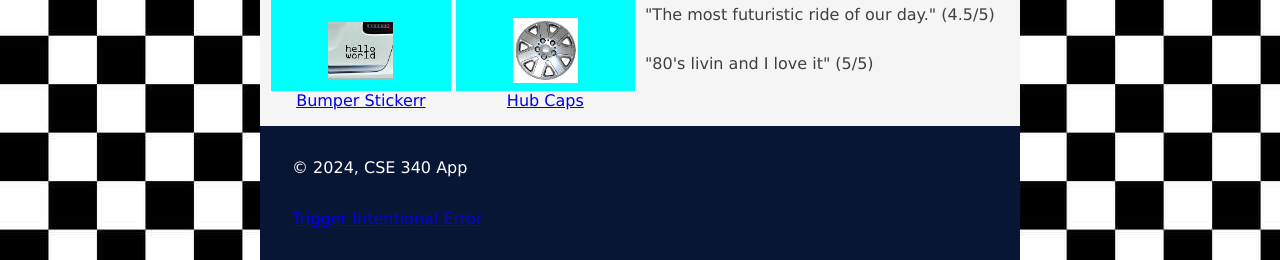
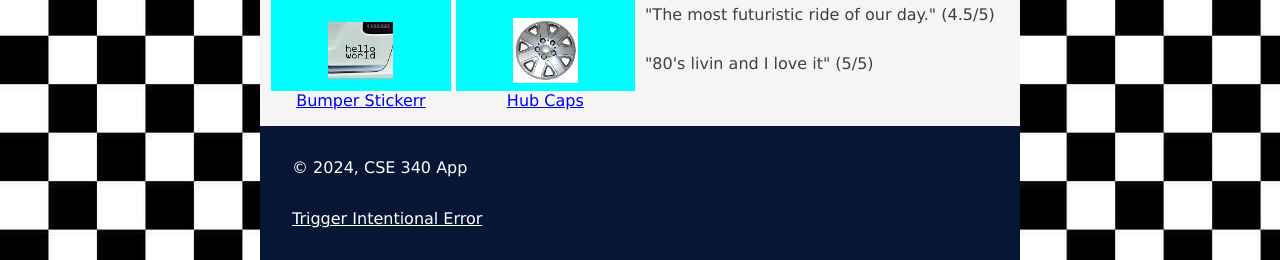
Before and after one commit to NdikumNdifor/cse340-node-project-2024, a Node server app: page / in a window 1280 px wide. Shown: the part 740-1000 px from the top of the page. Run offline with Node 20, Linux system fonts and the light colour scheme; data that the repository does not hold is empty; some libraries are stand-ins or nearby versions.

Commit message:
Added style to error link and modifies intentionally implemented 500 error.

```diff
--- a/public/css/styles.css
+++ b/public/css/styles.css
@@ -155,6 +155,10 @@ footer {
   background-color: #081636;
   color: #fff;
   margin-top: 1rem;
+}
+
+.error-link a {
+  color: #fff;
 }
 
 /* ul {
@@ -368,7 +372,7 @@ div#car-details {
 }
 
 div.main-h {
-  margin-top: rem ;
+  /* margin-top: rem ; */
   text-align: left;
 }
 
```
Also changed, not shown: controllers/errorController.js (+4 -13 lines).
